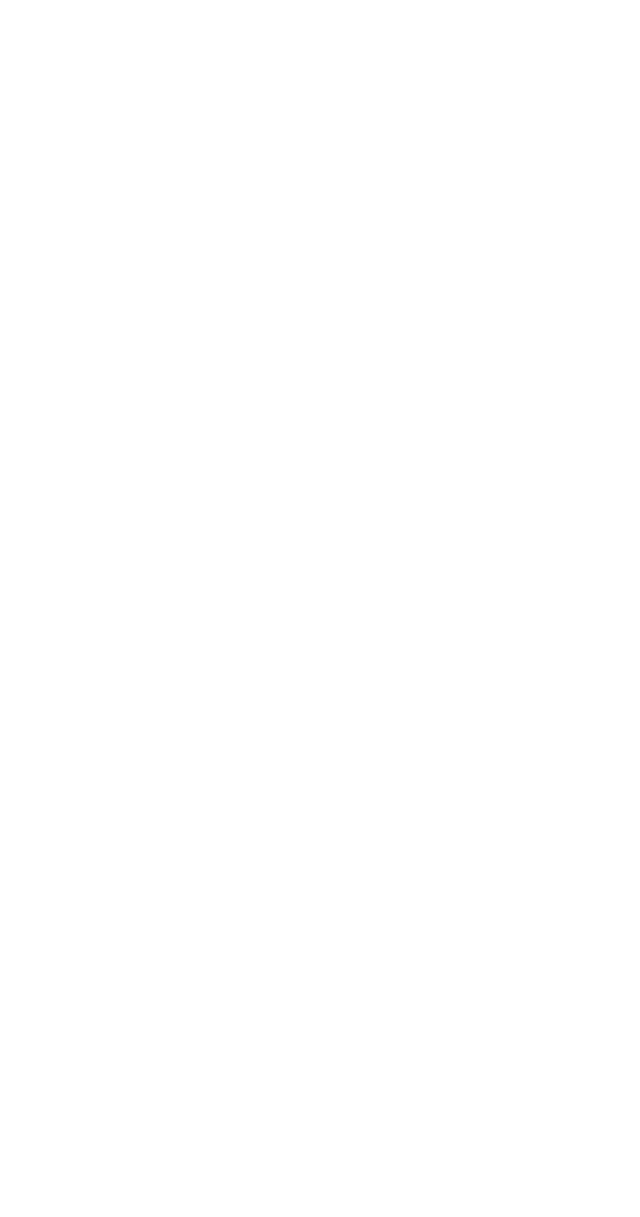
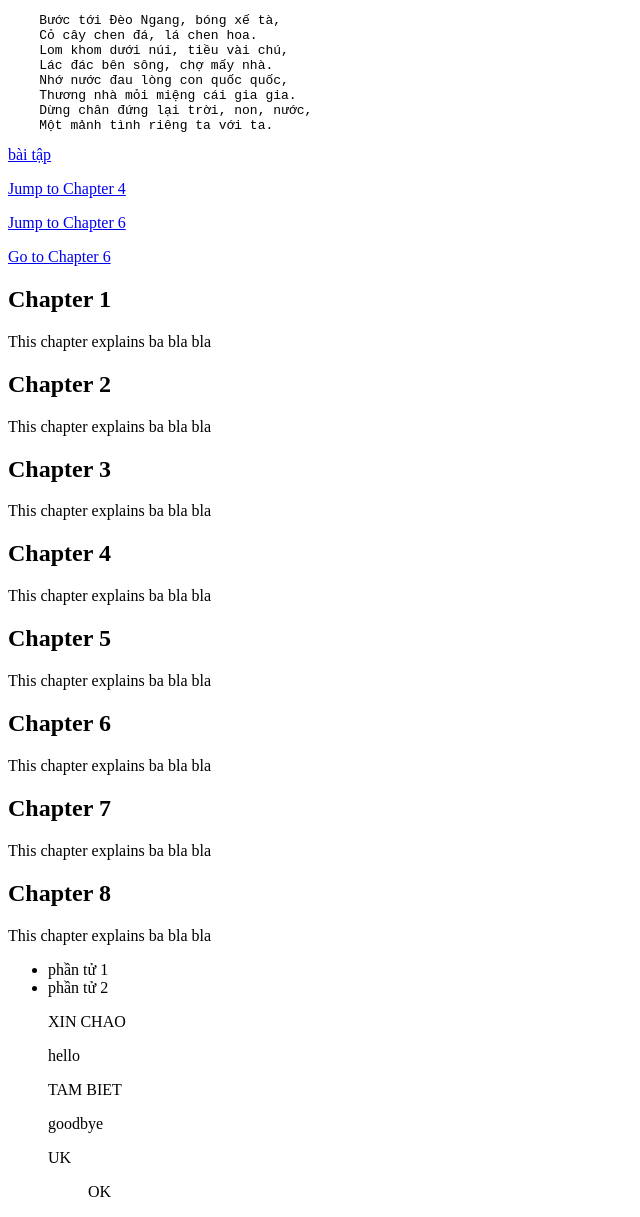
Before and after one commit to Hyboy95/My-new-project, a plain HTML site: page index.html in a window 1280 px wide. Shown: the whole page, without its empty margins (0-640 px from the left). Before the commit the page ends 800 px from the top, so only its background shows below. Drawn offline with Linux system fonts and the light colour scheme.

Commit message:
third commit

```diff
--- a/index.html
+++ b/index.html
@@ -5,6 +5,53 @@
     <title>Title</title>
 </head>
 <body>
+<pre>
+    Bước tới Đèo Ngang, bóng xế tà,
+    Cỏ cây chen đá, lá chen hoa.
+    Lom khom dưới núi, tiều vài chú,
+    Lác đác bên sông, chợ mấy nhà.
+    Nhớ nước đau lòng con quốc quốc,
+    Thương nhà mỏi miệng cái gia gia.
+    Dừng chân đứng lại trời, non, nước,
+    Một mảnh tình riêng ta với ta.
+</pre>
+<a href="http://bob.codegym.vn/lessons/" target="_self"> bài tập</a>
+<p><a href="#C4">Jump to Chapter 4</a></p>
+<p><a href="#C6">Jump to Chapter 6</a></p>
+<p><a href="http://bob.codegym.vn/clean-code#C6" target="_blank">Go to Chapter 6</a></p>
 
+<h2>Chapter 1</h2>
+<p>This chapter explains ba bla bla</p>
+
+<h2>Chapter 2</h2>
+<p>This chapter explains ba bla bla</p>
+
+<h2>Chapter 3</h2>
+<p>This chapter explains ba bla bla</p>
+
+<h2 id="C4">Chapter 4</h2>
+<p>This chapter explains ba bla bla</p>
+
+<h2>Chapter 5</h2>
+<p>This chapter explains ba bla bla</p>
+
+<h2 id="C6">Chapter 6</h2>
+<p>This chapter explains ba bla bla</p>
+
+<h2>Chapter 7</h2>
+<p>This chapter explains ba bla bla</p>
+
+<h2>Chapter 8</h2>
+<p>This chapter explains ba bla bla</p>
+
+<div id="example_ul">
+    <ul>
+        <li> phần tử 1</li>
+        <li> phần tử 2</li>
+        <p>XIN CHAO</p><dl>hello</dl>
+        <p>TAM BIET</p><dt>goodbye</dt>
+        <p>UK</p><dd>OK</dd>
+    </ul>
+</div>
 </body>
 </html>
```
